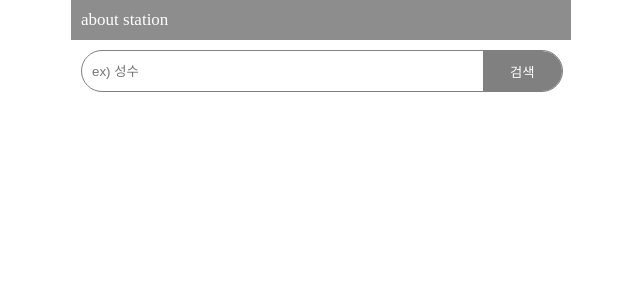
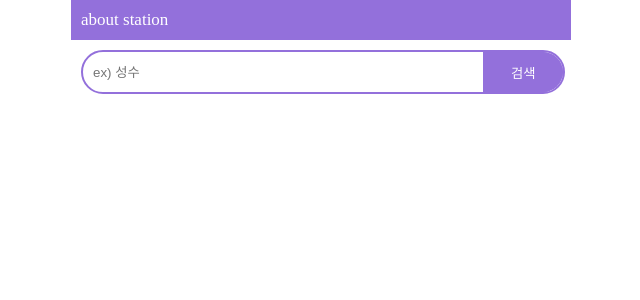
Before and after one commit to royud/about_station, a Next.js app: page / in a window 1280 px wide. Shown: the top 300 px of the page, without its empty margins (319-959 px from the left). Built offline with nearby package versions, Linux system fonts and the light colour scheme.

Commit message:
자동완성 디자인 변경 및 전체 채색 변경

```diff
--- /dev/null
+++ b/components/SpinnerComponent.tsx
@@ -0,0 +1,52 @@
+import styled, { keyframes } from "styled-components";
+
+export default function SpinnerComponent() {
+  return (
+    <SpinnerContainer>
+      <div className="loadingComment">로딩 중</div>
+      <div className="spinner">
+        <div className="innerCircle"></div>
+      </div>
+    </SpinnerContainer>
+  );
+}
+
+const spinnerAnimation = keyframes`
+  0% {
+    transform: rotate(0deg);
+  }
+  100% {
+    transform: rotate(360deg);
+  }
+
+`;
+const SpinnerContainer = styled.div`
+  width: 100%;
+  height: 50vh;
+  margin: auto;
+  display: flex;
+  align-items: center;
+  justify-content: center;
+  flex-direction: column;
+  .spinner {
+    width: 90px;
+    height: 90px;
+    border-radius: 50%;
+    background: linear-gradient(#ffffff, #616161);
+    display: flex;
+    align-items: center;
+    justify-content: center;
+    animation: ${spinnerAnimation} 2s linear infinite;
+  }
+  .innerCircle {
+    width: 80px;
+    height: 80px;
+    border-radius: 50%;
+    background-color: white;
+  }
+  .loadingComment {
+    font-size: 20px;
+    font-weight: bold;
+    margin-bottom: 20px;
+  }
+`;
--- a/pages/index.tsx
+++ b/pages/index.tsx
@@ -1,5 +1,6 @@
 import { useGetAutoCompleteQuery } from "@/apis/getAutoComplete";
 import { useGetStationQuery } from "@/apis/getStation";
+import SpinnerComponent from "@/components/SpinnerComponent";
 import ToiletComponent from "@/components/ToiletComponent";
 import useDebounce from "@/hook/debounce";
 import useInputValue from "@/hook/input_value";
@@ -98,6 +99,7 @@ export default function Home() {
                 검색
               </button>
             </div>
+          </div>
           {inputFocus && autoCompleteArr.length !== 0 && (
             <ul className="autocomplete">
               {autoCompleteArr.map((list) => {
@@ -115,21 +117,13 @@ export default function Home() {
               })}
             </ul>
           )}
-          </div>
         </InputSection>
         <ResultSection>
           {/* 검색어 표시 */}
-          {message && <EorrorMessage>{message}</EorrorMessage>}
+          {message && <ApiMessage>{message}</ApiMessage>}
 
           {/* 로딩 */}
-          {isLoading && (
-            <SpinnerContainer>
-              <div className="loadingComment">로딩 중</div>
-              <div className="spinner">
-                <div className="innerCircle"></div>
-              </div>
-            </SpinnerContainer>
-          )}
+          {isLoading && <SpinnerComponent />}
 
           {/* 정상 출력 */}
           {data && <ToiletComponent data={toilet} />}
@@ -140,19 +134,19 @@ export default function Home() {
 }
 
 const Wrap = styled.div`
-  color: ${theme.textColor.bright};
-  background-color: ${theme.backgroundColor.bright};
+  color: ${theme.bright.textColor};
+  background-color: ${theme.bright.backgroundColor};
   max-width: 500px;
   margin: auto;
   header {
-    background-color: #8d8d8d;
+    background-color: ${theme.bright.pointColor};
     width: 100%;
     height: 40px;
     display: flex;
     align-items: center;
   }
   header h1 {
-    color: white;
+    color: ${theme.bright.textColor2};
     font-weight: 500;
     font-size: 17px;
     margin-left: 10px;
@@ -168,16 +162,12 @@ const Wrap = styled.div`
   }
 `;
 const InputSection = styled.section<{ isClickButton: boolean }>`
-  position: relative;
   height: 40px;
   .inputSectionBox {
     width: 100%;
-    position: absolute;
-    left: 0;
-    top: 0;
-    border: 1px solid gray;
+    border: 2px solid ${theme.bright.pointColor};
     border-radius: 25px;
-    background-color: white;
+    background-color: ${theme.bright.backgroundColor};
   }
   .inputSection {
     height: 40px;
@@ -198,16 +188,24 @@ const InputSection = styled.section<{ isClickButton: boolean }>`
   button {
     width: 100px;
     height: 100%;
-    color: white;
+    color: ${theme.bright.textColor2};
     margin: 0;
     padding: 0;
-    border: none;
+    border: 1px solid ${theme.bright.pointColor};
     background-color: ${({ isClickButton }) =>
-      isClickButton ? "#454545" : "gray"};
+      isClickButton ? theme.bright.pointColorDark : theme.bright.pointColor};
     cursor: pointer;
   }
   .autocomplete {
-    margin: 20px;
+    width: calc(100% - 100px - 20px);
+    position: relative;
+    top: 10px;
+    left: 0;
+    padding: 20px;
+    border: 2px solid ${theme.bright.pointColor};
+    border-radius: 20px;
+    background-color: ${theme.bright.backgroundColor};
+    color: ${theme.bright.textColor};
     display: flex;
     flex-direction: column;
     gap: 10px;
@@ -223,47 +221,6 @@ const ResultSection = styled.section`
     font-weight: bold;
   }
 `;
-
-const spinnerAnimation = keyframes`
-  0% {
-    transform: rotate(0deg);
-  }
-  100% {
-    transform: rotate(360deg);
-  }
-
-`;
-const SpinnerContainer = styled.div`
-  width: 100%;
-  height: 50vh;
-  margin: auto;
-  display: flex;
-  align-items: center;
-  justify-content: center;
-  flex-direction: column;
-  .spinner {
-    width: 90px;
-    height: 90px;
-    border-radius: 50%;
-    background: linear-gradient(#ffffff, #616161);
-    display: flex;
-    align-items: center;
-    justify-content: center;
-    animation: ${spinnerAnimation} 2s linear infinite;
-  }
-  .innerCircle {
-    width: 80px;
-    height: 80px;
-    border-radius: 50%;
-    background-color: white;
-  }
-  .loadingComment {
-    font-size: 20px;
-    font-weight: bold;
-    margin-bottom: 20px;
-  }
-`;
-
-const EorrorMessage = styled.div`
+const ApiMessage = styled.div`
   margin: 10px 0;
 `;
--- a/styles/theme.ts
+++ b/styles/theme.ts
@@ -1,12 +1,11 @@
 import { DefaultTheme } from "styled-components";
 
 export const theme: DefaultTheme = {
-  textColor: {
-    bright: "#242424",
-    dark: "white",
-  },
-  backgroundColor: {
-    bright: "white",
-    dark: "#242424",
+  bright: {
+    backgroundColor: "white",
+    textColor: "black",
+    textColor2: "white",
+    pointColor: `#9370db`,
+    pointColorDark: `#483d8b`,
   },
 };
```
Also changed, not shown: styles/styled.d.ts (+6 -7 lines). Lines whose indentation alone changed are shown as unchanged.
